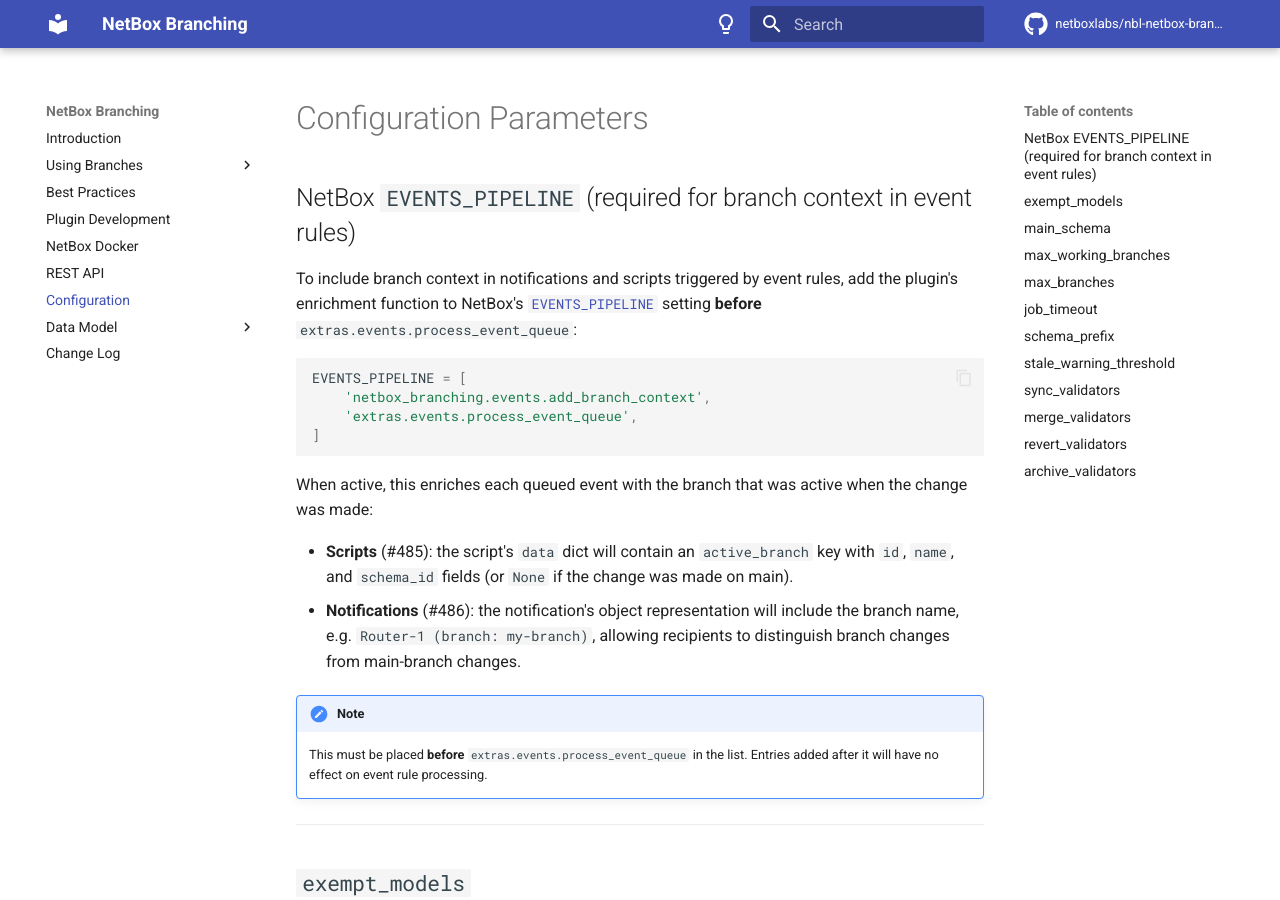
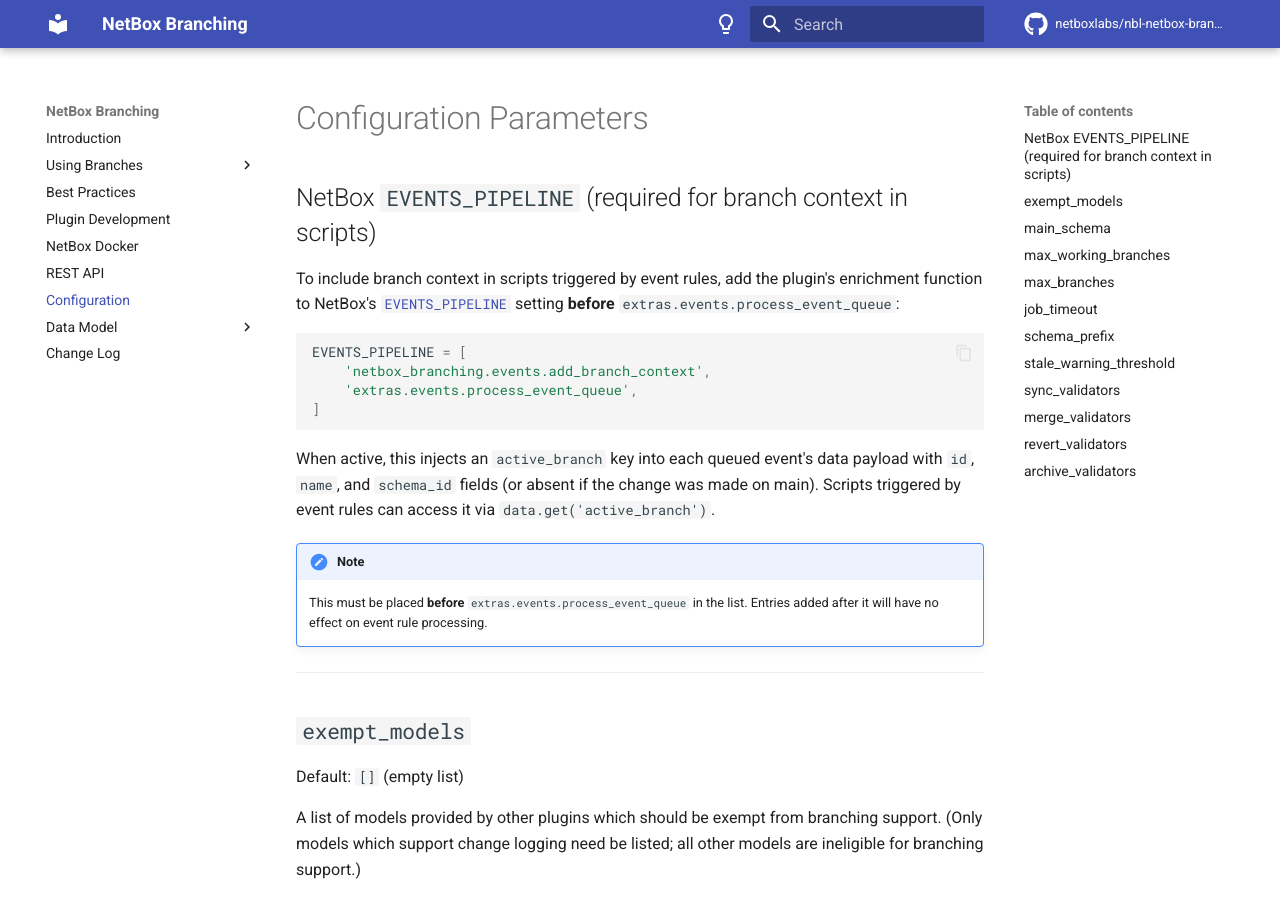
Before and after one commit to netboxlabs/netbox-branching, an MkDocs documentation site: the page built from docs/configuration.md, in a window 1280 px wide and 900 px high. Built offline with MkDocs 1.6.1 and Material for MkDocs 9.7.7, drawn with Linux system fonts in a browser that asks for light colours; comment, search, counter and statistics services are not loaded.

Commit message:
#485 add branch context to scripts

````diff
--- a/docs/configuration.md
+++ b/docs/configuration.md
@@ -1,8 +1,8 @@
 # Configuration Parameters
 
-## NetBox `EVENTS_PIPELINE` (required for branch context in event rules)
+## NetBox `EVENTS_PIPELINE` (required for branch context in scripts)
 
-To include branch context in notifications and scripts triggered by event rules, add the plugin's enrichment function to NetBox's [`EVENTS_PIPELINE`](https://netboxlabs.com/docs/netbox/en/stable/configuration/miscellaneous/#events_pipeline) setting **before** `extras.events.process_event_queue`:
+To include branch context in scripts triggered by event rules, add the plugin's enrichment function to NetBox's [`EVENTS_PIPELINE`](https://netboxlabs.com/docs/netbox/en/stable/configuration/miscellaneous/#events_pipeline) setting **before** `extras.events.process_event_queue`:
 
 ```python
 EVENTS_PIPELINE = [
@@ -11,10 +11,7 @@
 ]
 ```
 
-When active, this enriches each queued event with the branch that was active when the change was made:
-
-- **Scripts** (#485): the script's `data` dict will contain an `active_branch` key with `id`, `name`, and `schema_id` fields (or `None` if the change was made on main).
-- **Notifications** (#486): the notification's object representation will include the branch name, e.g. `Router-1 (branch: my-branch)`, allowing recipients to distinguish branch changes from main-branch changes.
+When active, this injects an `active_branch` key into each queued event's data payload with `id`, `name`, and `schema_id` fields (or absent if the change was made on main). Scripts triggered by event rules can access it via `data.get('active_branch')`.
 
 !!! note
     This must be placed **before** `extras.events.process_event_queue` in the list. Entries added after it will have no effect on event rule processing.
````
Also changed, not shown: 2 other files.
